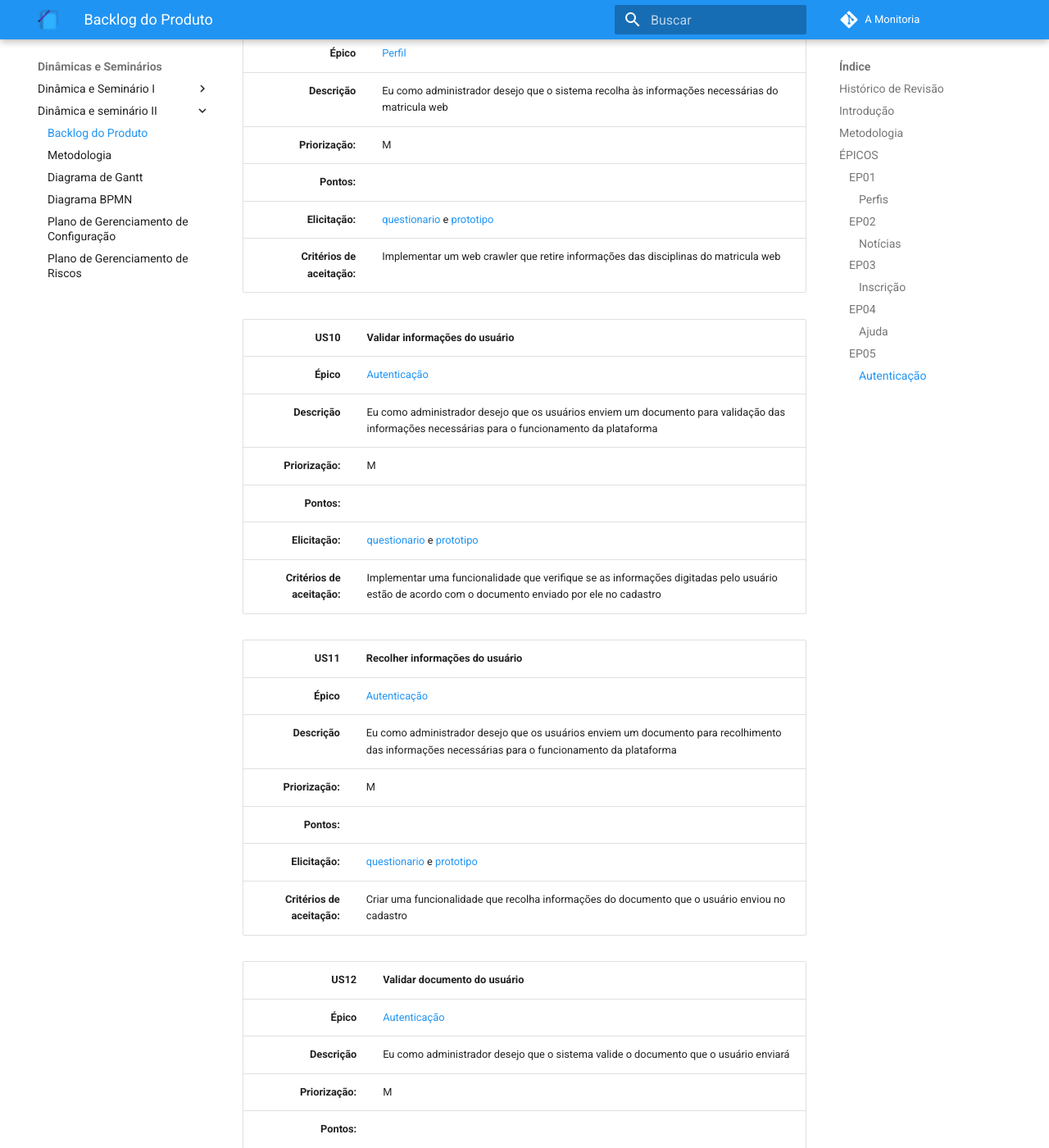
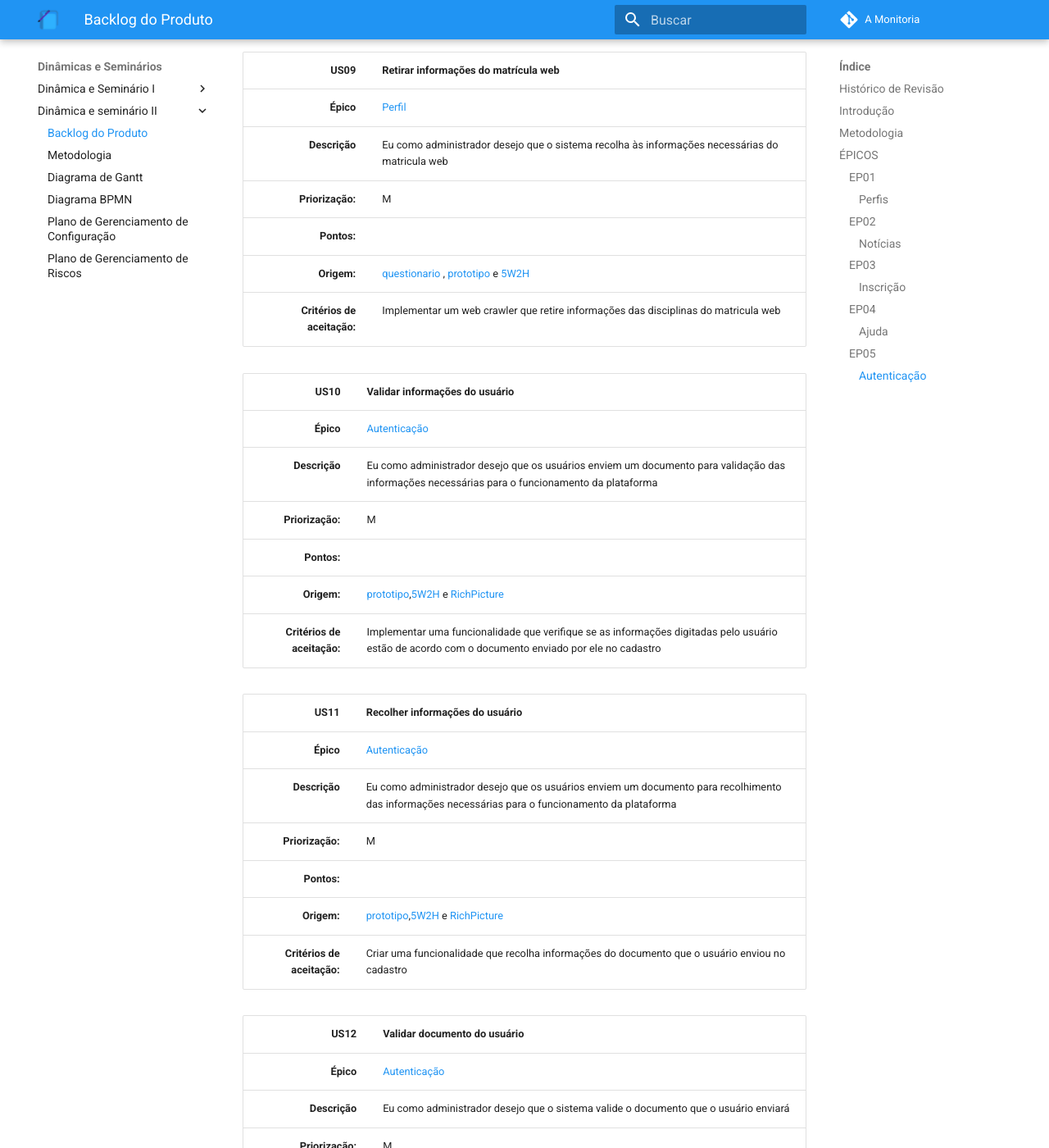
Before and after one commit to 2019-2-arquitetura-desenho/wiki, an MkDocs documentation site: the page built from docs/dinamica_seminario_II/backlog_do_produto.md, in a window 1280 px wide and 1400 px high, scrolled down 5162 px. Shown: the whole window at 82% size. Built offline with MkDocs 1.6.1 and Material for MkDocs 9.7.7, drawn with Linux system fonts in a browser that asks for light colours; comment, search, counter and statistics services are not loaded; old or Windows-style settings are respelled for this version of MkDocs; some of the changed text lies outside the part shown.

Commit message:
Changing elicitation to origen in backlog and fixing links

```diff
--- a/docs/dinamica_seminario_II/backlog_do_produto.md
+++ b/docs/dinamica_seminario_II/backlog_do_produto.md
@@ -4,14 +4,15 @@
 
 |   Data   | Versão |       Descrição       |                 Autor(es)                  |
 | :------: | :----: | :-------------------: | :----------------------------------------: |
-| 01/09/19 | 0.1 | Criação do documento | [Ivan Dobbin]((https://github.com/darmsDD)) e [João Rodrigues](https://github.com/rjoao)|
+| 01/09/19 | 0.1 | Criação do documento, das histórias e dos épicos | [Ivan Dobbin]((https://github.com/darmsDD)) e [João Rodrigues](https://github.com/rjoao)|
 | 01/09/19 | 0.2 | Introdução, metodologia e épicos foram inseridos | [Ivan Dobbin]((https://github.com/darmsDD)) e [João Rodrigues](https://github.com/rjoao)|
 | 02/09/19 | 0.3 | Adição das primeiras histórias de usuário| [Ivan Dobbin]((https://github.com/darmsDD)) e [João Rodrigues](https://github.com/rjoao)|
-| 03/09/19 | 0.4 | Adição das histórias perfil e autenticação| [Ivan Dobbin]((https://github.com/darmsDD))|
-| 03/09/19 | 0.5 | Adição das histórias notícias e inscrição| [Ivan Dobbin]((https://github.com/darmsDD))|
-| 03/09/19 | 0.6 | Adição das histórias de  ajuda| [Ivan Dobbin]((https://github.com/darmsDD))|
-| 04/09/19 | 0.7 | Início da adição dos critérios de aceitação| [Ivan Dobbin]((https://github.com/darmsDD))|
-| 05/09/19 | 0.8 | Finalização da adição dos critérios de aceitação| [Ivan Dobbin]((https://github.com/darmsDD))|
+| 03/09/19 | 0.4 | Adição das histórias perfil e autenticação| [Ivan Dobbin](https://github.com/darmsDD)|
+| 03/09/19 | 0.5 | Adição das histórias notícias e inscrição| [Ivan Dobbin](https://github.com/darmsDD)|
+| 03/09/19 | 0.6 | Adição das histórias de  ajuda| [Ivan Dobbin](https://github.com/darmsDD)|
+| 04/09/19 | 0.7 | Início da adição dos critérios de aceitação| [Ivan Dobbin](https://github.com/darmsDD)|
+| 05/09/19 | 0.8 | Finalização da adição dos critérios de aceitação| [Ivan Dobbin](https://github.com/darmsDD)|
+|05/09/19 | 0.9 | Mudando *elicitação* para *origem* e ajeitando links| [Ivan Dobbin](https://github.com/darmsDD)|
 
 
 ## Introdução
@@ -50,7 +51,7 @@ Criar funcionalidades que validem as informações dos usuários.
 |  **Descrição** |Eu como usuário desejo realizar o cadastro na plataforma.|
 | **Priorização:** |M |
 | **Pontos:** |  |
-| **Elicitação:** |[questionario](/../dinamica_seminario_I/Elicitacao/questionario/#ramificacao-usuario-que-deseja-utilizar-um-aplicativo-ou-website) e [prototipo](/../dinamica_seminario_I/Elicitacao/prototipo/) |
+| **Origem:** |[questionario](/../dinamica_seminario_I/Elicitacao/questionario/#ramificacao-usuario-que-deseja-utilizar-um-aplicativo-ou-website) , [prototipo](/../dinamica_seminario_I/Elicitacao/prototipo/),[5W2H](/../dinamica_seminario_I/definicao_tema/5W2H/#monitorias) e [RichPicture](/../dinamica_seminario_I/definicao_tema/rich_picture/#monitorias) |
 | **Critérios de aceitação:** | - Garantir que o usuário se cadastre com informações válidas </br>- Garantir que o usuário envie documentos válidos|
 
 
@@ -61,7 +62,7 @@ Criar funcionalidades que validem as informações dos usuários.
 |  **Descrição** |Eu como usuário desejo entrar na plataforma com as informações de login que cadastrei.|
 | **Priorização:** |M |
 | **Pontos:** |  |
-| **Elicitação:** |[questionario](/../dinamica_seminario_I/Elicitacao/questionario/#ramificacao-usuario-que-deseja-utilizar-um-aplicativo-ou-website) e [prototipo](/../dinamica_seminario_I/Elicitacao/prototipo/)|
+| **Origem:** |[questionario](/../dinamica_seminario_I/Elicitacao/questionario/#ramificacao-usuario-que-deseja-utilizar-um-aplicativo-ou-website) , [prototipo](/../dinamica_seminario_I/Elicitacao/prototipo/),[5W2H](/../dinamica_seminario_I/definicao_tema/5W2H/#monitorias) e [RichPicture](/../dinamica_seminario_I/definicao_tema/rich_picture/#monitorias)|
 | **Critérios de aceitação:** | -Implementar autentificação de usuário e senha |
 
 
@@ -71,7 +72,7 @@ Criar funcionalidades que validem as informações dos usuários.
 |  **Descrição** |Eu como usuário desejo poder alterar minhas informações de cadastro.|
 | **Priorização:** |M |
 | **Pontos:** |  |
-| **Elicitação:** |[questionario](/../dinamica_seminario_I/Elicitacao/questionario/) e [prototipo](/../dinamica_seminario_I/Elicitacao/prototipo/)|
+| **Origem:** |[questionario](/../dinamica_seminario_I/Elicitacao/questionario/#ramificacao-usuario-que-deseja-utilizar-um-aplicativo-ou-website) e [prototipo](/../dinamica_seminario_I/Elicitacao/prototipo/)|
 | **Critérios de aceitação:** | Implementar uma funcionalidade que permita a fácil troca de informações contato que sejam válidas|
 
 
@@ -81,7 +82,7 @@ Criar funcionalidades que validem as informações dos usuários.
 |  **Descrição** |Eu como usuário desejo poder excluir minha conta e informações da plataforma. |
 | **Priorização:** |S |
 | **Pontos:** |  |
-| **Elicitação:** |[questionario](/../dinamica_seminario_I/Elicitacao/questionario/) e [prototipo](/../dinamica_seminario_I/Elicitacao/prototipo/)|
+| **Origem:** |[questionario](/../dinamica_seminario_I/Elicitacao/questionario/#ramificacao-usuario-que-deseja-utilizar-um-aplicativo-ou-website)|
 | **Critérios de aceitação:** | Implementar uma opção que permita o usuário deletar sua conta de maneira rápida e prática|
 
 
@@ -92,7 +93,7 @@ Criar funcionalidades que validem as informações dos usuários.
 |  **Descrição** |Eu como usuário desejo recuperar minha senha.|
 | **Priorização:** |M |
 | **Pontos:** |  |
-| **Elicitação:** |[questionario](/../dinamica_seminario_I/Elicitacao/questionario/) e [prototipo](/../dinamica_seminario_I/Elicitacao/prototipo/)|
+| **Origem:** |[questionario](/../dinamica_seminario_I/Elicitacao/questionario/#ramificacao-usuario-que-deseja-utilizar-um-aplicativo-ou-website) e [prototipo](/../dinamica_seminario_I/Elicitacao/prototipo/)|
 | **Critérios de aceitação:** | - Desenvolver uma funcionalidade que permita o usuário receba uma nova senha a partir de um email previamente cadastrado </br> - Garantir que o usuário já possui uma conta
 |
 
@@ -104,7 +105,7 @@ Criar funcionalidades que validem as informações dos usuários.
 |  **Descrição** |Eu como administrador desejo cadastrar os professores na plataforma|
 | **Priorização:** |M |
 | **Pontos:** |  |
-| **Elicitação:** |[questionario](/../dinamica_seminario_I/Elicitacao/questionario/) e [prototipo](/../dinamica_seminario_I/Elicitacao/prototipo/)|
+| **Origem:** |[questionario](/../dinamica_seminario_I/Elicitacao/questionario/) e [5W2H](/../dinamica_seminario_I/definicao_tema/5W2H/#monitorias)|
 | **Critérios de aceitação:** | -Garantir que apenas admistradores consigam cadastrar professores </br> -Garantir que apenas professores sejam cadastrados |
 
 
@@ -115,7 +116,7 @@ Criar funcionalidades que validem as informações dos usuários.
 |  **Descrição** |Eu como administrador desejo alterar informações de cadastro de professores na plataforma|
 | **Priorização:** |S |
 | **Pontos:** |  |
-| **Elicitação:** |[questionario](/../dinamica_seminario_I/Elicitacao/questionario/) e [prototipo](/../dinamica_seminario_I/Elicitacao/prototipo/)|
+| **Origem:** |[questionario](/../dinamica_seminario_I/Elicitacao/questionario/) e [prototipo](/../dinamica_seminario_I/Elicitacao/prototipo/)|
 | **Critérios de aceitação:** | -Criar uma funcionalidade que permita ao usuário professor alterar suas informações com facilidade</br>|
 
 | US08| Excluir cadastro de professores |
@@ -124,7 +125,7 @@ Criar funcionalidades que validem as informações dos usuários.
 |  **Descrição** |Eu como administrador desejo excluir cadastro de professores na plataforma |
 | **Priorização:** |S |
 | **Pontos:** |  |
-| **Elicitação:** |[questionario](/../dinamica_seminario_I/Elicitacao/questionario/) e [prototipo](/../dinamica_seminario_I/Elicitacao/prototipo/)|
+| **Origem:** |[questionario](/../dinamica_seminario_I/Elicitacao/questionario/) e [prototipo](/../dinamica_seminario_I/Elicitacao/prototipo/)|
 | **Critérios de aceitação:** | -Implementar uma funcionalidade que permita ao usuário deletar sua conta de maneira simples e rápida</br>-Garantir que apenas o usuário professor e o administrador podem deletar a conta|
 
 
@@ -134,7 +135,7 @@ Criar funcionalidades que validem as informações dos usuários.
 |  **Descrição** |Eu como administrador desejo que o sistema recolha às informações necessárias do matricula web  |
 | **Priorização:** |M|
 | **Pontos:** |  |
-| **Elicitação:** |[questionario](/../dinamica_seminario_I/Elicitacao/questionario/) e [prototipo](/../dinamica_seminario_I/Elicitacao/prototipo/)|
+| **Origem:** |[questionario](/../dinamica_seminario_I/Elicitacao/questionario/) ,  [prototipo](/../dinamica_seminario_I/Elicitacao/prototipo/) e [5W2H](/../dinamica_seminario_I/definicao_tema/5W2H/#monitorias)|
 | **Critérios de aceitação:** | Implementar um web crawler que retire informações das disciplinas do matricula web |
 
 
@@ -147,7 +148,7 @@ Criar funcionalidades que validem as informações dos usuários.
 |  **Descrição** |Eu como administrador desejo que os usuários enviem um documento para validação das informações necessárias para o funcionamento da plataforma |
 | **Priorização:** |M|
 | **Pontos:** |  |
-| **Elicitação:** |[questionario](/../dinamica_seminario_I/Elicitacao/questionario/) e [prototipo](/../dinamica_seminario_I/Elicitacao/prototipo/)|
+| **Origem:** |[prototipo](/../dinamica_seminario_I/Elicitacao/prototipo/),[5W2H](/../dinamica_seminario_I/definicao_tema/5W2H/#monitorias) e [RichPicture](/../dinamica_seminario_I/definicao_tema/rich_picture/#monitorias)|
 | **Critérios de aceitação:** | Implementar uma funcionalidade que verifique se as informações digitadas pelo usuário estão de acordo com o documento enviado por ele no cadastro|
 
 
@@ -157,7 +158,7 @@ Criar funcionalidades que validem as informações dos usuários.
 |  **Descrição** |Eu como administrador desejo que os usuários enviem um documento para  recolhimento das informações necessárias para o funcionamento da plataforma |
 | **Priorização:** |M |
 | **Pontos:** |  |
-| **Elicitação:** |[questionario](/../dinamica_seminario_I/Elicitacao/questionario/) e [prototipo](/../dinamica_seminario_I/Elicitacao/prototipo/)|
+| **Origem:** |[prototipo](/../dinamica_seminario_I/Elicitacao/prototipo/),[5W2H](/../dinamica_seminario_I/definicao_tema/5W2H/#monitorias) e [RichPicture](/../dinamica_seminario_I/definicao_tema/rich_picture/#monitorias)|
 | **Critérios de aceitação:** | Criar uma funcionalidade que recolha informações do documento que o usuário enviou no cadastro |
 
 
@@ -169,7 +170,7 @@ Criar funcionalidades que validem as informações dos usuários.
 |  **Descrição** |Eu como administrador desejo que o sistema valide o documento que o usuário enviará |
 | **Priorização:** |M |
 | **Pontos:** |  |
-| **Elicitação:** |[questionario](/../dinamica_seminario_I/Elicitacao/questionario/) e [prototipo](/../dinamica_seminario_I/Elicitacao/prototipo/)|
+| **Origem:** |[prototipo](/../dinamica_seminario_I/Elicitacao/prototipo/),[5W2H](/../dinamica_seminario_I/definicao_tema/5W2H/#monitorias) e [RichPicture](/../dinamica_seminario_I/definicao_tema/rich_picture/#monitorias)|
 | **Critérios de aceitação:** | Desenvolver uma funcionalidade que verifique com o matrícula web se aquele documento é válido |
 
 
@@ -179,7 +180,7 @@ Criar funcionalidades que validem as informações dos usuários.
 |  **Descrição** |Eu como usuário desejo ver um feed de notícias|
 | **Priorização:** |C |
 | **Pontos:** |  |
-| **Elicitação:** |[questionario](/../dinamica_seminario_I/Elicitacao/questionario/) e [prototipo](/../dinamica_seminario_I/Elicitacao/prototipo/)|
+| **Origem:** |[questionario](/../dinamica_seminario_I/Elicitacao/questionario/)|
 | **Critérios de aceitação:** | Criar um painel  que mostre aos usuários notícias recentes |
 
 
@@ -189,7 +190,7 @@ Criar funcionalidades que validem as informações dos usuários.
 |  **Descrição** |Eu como usuário desejo ver um ranking em tempo real sobre a minha posição para conseguir a vaga de monitor para determinada matéria |
 | **Priorização:** |C |
 | **Pontos:** |  |
-| **Elicitação:** |[questionario](/../dinamica_seminario_I/Elicitacao/questionario/) e [prototipo](/../dinamica_seminario_I/Elicitacao/prototipo/)|
+| **Origem:** |[questionario](/../dinamica_seminario_I/Elicitacao/questionario/#ramificacao-usuario-que-deseja-utilizar-um-aplicativo-ou-website) , [prototipo](/../dinamica_seminario_I/Elicitacao/prototipo/),[5W2H](/../dinamica_seminario_I/definicao_tema/5W2H/#monitorias) e [RichPicture](/../dinamica_seminario_I/definicao_tema/rich_picture/#monitorias)|
 | **Critérios de aceitação:** | Mostrar para o usuário uma tabela com um ranking das matérias que ele desejou monitorar e sua posição nela.|
 
 
@@ -200,7 +201,7 @@ Criar funcionalidades que validem as informações dos usuários.
 |  **Descrição** |Eu como usuário desejo ser informado sobre o resultado da minha inscrição |
 | **Priorização:** |M |
 | **Pontos:** |  |
-| **Elicitação:** |[questionario](/../dinamica_seminario_I/Elicitacao/questionario/) e [prototipo](/../dinamica_seminario_I/Elicitacao/prototipo/)|
+| **Origem:** |[questionario](/../dinamica_seminario_I/Elicitacao/questionario/#ramificacao-usuario-que-deseja-utilizar-um-aplicativo-ou-website) , [prototipo](/../dinamica_seminario_I/Elicitacao/prototipo/),[5W2H](/../dinamica_seminario_I/definicao_tema/5W2H/#monitorias) e [RichPicture](/../dinamica_seminario_I/definicao_tema/rich_picture/#monitorias)|
 | **Critérios de aceitação:** | Mostrar para o usuário em uma mensagem simples qual a matéria, se foi aprovado, que irá monitorar e o horário dela. |
 
 
@@ -211,7 +212,7 @@ Criar funcionalidades que validem as informações dos usuários.
 |  **Descrição** |Eu como usuário aluno desejo ver as disciplinas que posso monitorar com suas informações(disciplina,horário,dia,turma) |
 | **Priorização:** |M |
 | **Pontos:** |  |
-| **Elicitação:** |[questionario](/../dinamica_seminario_I/Elicitacao/questionario/) e [prototipo](/../dinamica_seminario_I/Elicitacao/prototipo/)|
+| **Origem:** |[questionario](/../dinamica_seminario_I/Elicitacao/questionario/) e [prototipo](/../dinamica_seminario_I/Elicitacao/prototipo/)|
 | **Critérios de aceitação:** | Criar uma interface que mostre de maneira clara as matérias que um aluno pode monitorar |
 
 
@@ -221,7 +222,7 @@ Criar funcionalidades que validem as informações dos usuários.
 |  **Descrição** |Eu como usuário aluno desejo escolher com prioridades diferentes as matérias que desejo monitorar |
 | **Priorização:** |M |
 | **Pontos:** |  |
-| **Elicitação:** |[questionario](/../dinamica_seminario_I/Elicitacao/questionario/) e [prototipo](/../dinamica_seminario_I/Elicitacao/prototipo/)|
+| **Origem:** |[questionario](/../dinamica_seminario_I/Elicitacao/questionario/) e [prototipo](/../dinamica_seminario_I/Elicitacao/prototipo/)|
 | **Critérios de aceitação:** | Permitir ao usuário escolher a prioridade das matérias a partir de alguns escolhas|
 
 
@@ -231,7 +232,7 @@ Criar funcionalidades que validem as informações dos usuários.
 |  **Descrição** |Eu como usuário professor desejo escolher que alunos irei indicar para as matérias que leciono |
 | **Priorização:** |M |
 | **Pontos:** |  |
-| **Elicitação:** |[questionario](/../dinamica_seminario_I/Elicitacao/questionario/) e [prototipo](/../dinamica_seminario_I/Elicitacao/prototipo/)|
+| **Origem:** |[questionario](/../dinamica_seminario_I/Elicitacao/questionario/#ramificacao-usuario-que-deseja-utilizar-um-aplicativo-ou-website) , [prototipo](/../dinamica_seminario_I/Elicitacao/prototipo/),[5W2H](/../dinamica_seminario_I/definicao_tema/5W2H/#monitorias) e [RichPicture](/../dinamica_seminario_I/definicao_tema/rich_picture/#monitorias)|
 | **Critérios de aceitação:** | O usuário professor deve ser capaz de indicar alunos para monitoria de matérias que ele leciona |
 
 
@@ -242,7 +243,7 @@ Criar funcionalidades que validem as informações dos usuários.
 |  **Descrição** |Eu como usuário aluno desejo ver a quantidade de vagas por matéria que posso atuar |
 | **Priorização:** |S |
 | **Pontos:** |  |
-| **Elicitação:** |[questionario](/../dinamica_seminario_I/Elicitacao/questionario/) e [prototipo](/../dinamica_seminario_I/Elicitacao/prototipo/)|
+| **Origem:** |[questionario](/../dinamica_seminario_I/Elicitacao/questionario/) e [prototipo](/../dinamica_seminario_I/Elicitacao/prototipo/)|
 | **Critérios de aceitação:** | O usuário aluno tem que ser capaz de ver a quantidade de vagas por matéria que ele pode monitorar|
 
 
@@ -252,7 +253,7 @@ Criar funcionalidades que validem as informações dos usuários.
 |  **Descrição** |Eu como usuário professor desejo ver a quantidade de vagas por matéria que eu leciono |
 | **Priorização:** |M |
 | **Pontos:** |  |
-| **Elicitação:** |[questionario](/../dinamica_seminario_I/Elicitacao/questionario/) e [prototipo](/../dinamica_seminario_I/Elicitacao/prototipo/)|
+| **Origem:** |[questionario](/../dinamica_seminario_I/Elicitacao/questionario/) e [prototipo](/../dinamica_seminario_I/Elicitacao/prototipo/)|
 | **Critérios de aceitação:** | O usuário professor deve ser capaz de ver a quantidade de vagas que existe para monitores de matérias que ele leciona |
 
 
@@ -262,7 +263,7 @@ Criar funcionalidades que validem as informações dos usuários.
 |  **Descrição** |Eu como usuário professor ou usuário aluno desejo ser mostrado quando se inicia e quando termina o período de inscrição, para poder me planejar bem.|
 | **Priorização:** |M |
 | **Pontos:** |  |
-| **Elicitação:** |[questionario](/../dinamica_seminario_I/Elicitacao/questionario/) e [prototipo](/../dinamica_seminario_I/Elicitacao/prototipo/)|
+| **Origem:** |[questionario](/../dinamica_seminario_I/Elicitacao/questionario/) e [prototipo](/../dinamica_seminario_I/Elicitacao/prototipo/)|
 | **Critérios de aceitação:** | Todos os usuários devem conseguir ver um aviso ou mensagem lhes informando do período de inscrição |
 
 
@@ -272,7 +273,7 @@ Criar funcionalidades que validem as informações dos usuários.
 |  **Descrição** |Eu como usuário professor desejo ver os requerimentos para a inscrição em monitoria, para saber as qualificações dos meus monitores|
 | **Priorização:** |M |
 | **Pontos:** |  |
-| **Elicitação:** |[questionario](/../dinamica_seminario_I/Elicitacao/questionario/) e [prototipo](/../dinamica_seminario_I/Elicitacao/prototipo/)|
+| **Origem:** |[questionario](/../dinamica_seminario_I/Elicitacao/questionario/) e [prototipo](/../dinamica_seminario_I/Elicitacao/prototipo/)|
 | **Critérios de aceitação:** | Os usuários professores devem ver através de uma lista as qualificações necessárias para ser um monitor. |
 
 
@@ -282,7 +283,7 @@ Criar funcionalidades que validem as informações dos usuários.
 |  **Descrição** |Eu como usuário aluno desejo ver os requerimentos para a inscrição em monitoria, para saber se posso realizá-la ou não.|
 | **Priorização:** |M |
 | **Pontos:** |  |
-| **Elicitação:** |[questionario](/../dinamica_seminario_I/Elicitacao/questionario/) e [prototipo](/../dinamica_seminario_I/Elicitacao/prototipo/)|
+| **Origem:** |[questionario](/../dinamica_seminario_I/Elicitacao/questionario/) e [prototipo](/../dinamica_seminario_I/Elicitacao/prototipo/)|
 | **Critérios de aceitação:** | Os usuários alunos devem ser capazes de ver quais os requerimentos necessários para poder dar monitoria |
 
 | US24 | Tutorial|
@@ -291,7 +292,7 @@ Criar funcionalidades que validem as informações dos usuários.
 |  **Descrição** |Eu como usuário professor ou usuário aluno desejo receber um tutorial para aprender a utilizar a plataforma.|
 | **Priorização:** |W |
 | **Pontos:** |  |
-| **Elicitação:** |[questionario](/../dinamica_seminario_I/Elicitacao/questionario/) e [prototipo](/../dinamica_seminario_I/Elicitacao/prototipo/)|
+| **Origem:** |[questionario](/../dinamica_seminario_I/Elicitacao/questionario/)|
 | **Critérios de aceitação:** | Mostrar a todos os usuários as principais funcionalidades da plataforma passo a passo guiando eles. |
 
 
@@ -301,7 +302,7 @@ Criar funcionalidades que validem as informações dos usuários.
 |  **Descrição** |Eu como usuário desejo poder ler FAQS, para esclarecer dúvidas.|
 | **Priorização:** |C |
 | **Pontos:** |  |
-| **Elicitação:** |[questionario](/../dinamica_seminario_I/Elicitacao/questionario/) e [prototipo](/../dinamica_seminario_I/Elicitacao/prototipo/)|
+| **Origem:** |[questionario](/../dinamica_seminario_I/Elicitacao/questionario/)|
 | **Critérios de aceitação:** | Permitir que o usuário leia as perguntas mais frequentes e suas soluções |
 
 
@@ -311,5 +312,5 @@ Criar funcionalidades que validem as informações dos usuários.
 |  **Descrição** |Eu como administrador posso editar FAQS, para responder dúvidas.|
 | **Priorização:** |C |
 | **Pontos:** |  |
-| **Elicitação:** |[questionario](/../dinamica_seminario_I/Elicitacao/questionario/) e [prototipo](/../dinamica_seminario_I/Elicitacao/prototipo/)|
+| **Origem:** |[questionario](/../dinamica_seminario_I/Elicitacao/questionario/)|
 | **Critérios de aceitação:** | Permitir que os administradores adicionem mais perguntas ao FAQ ou que alterem perguntas previamente adicionadas. |
```
